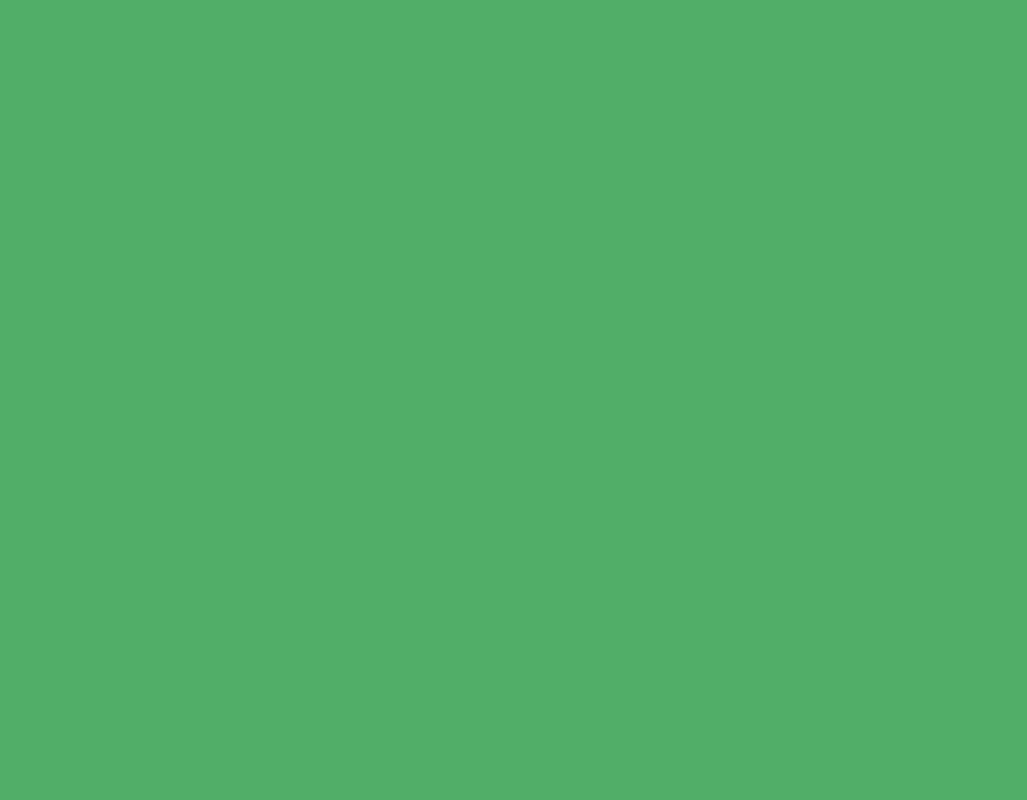
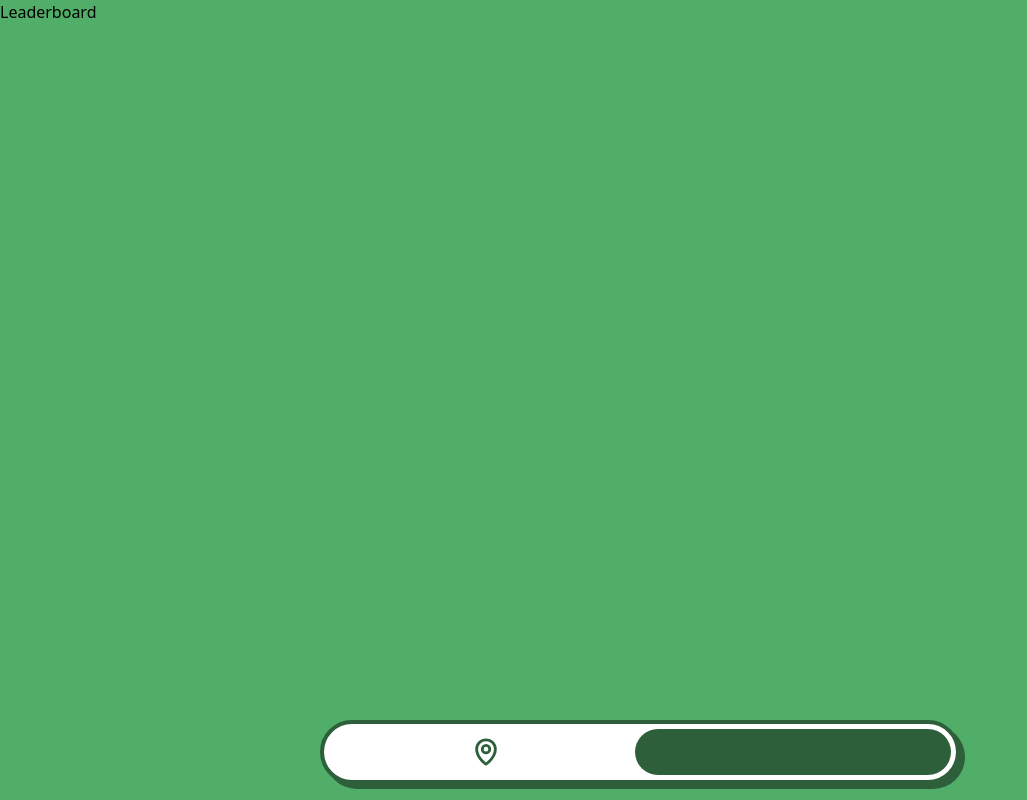
Before and after one commit to lbare/AlderGreens, a React (Vite) app: page /#/scores in a window 1280 px wide. Before the commit this address had no page. Shown: the whole page, without its empty margins (0-1027 px from the left). Built offline with nearby package versions, Linux system fonts and the light colour scheme.

Commit message:
Add new screens for past scores

```diff
--- a/src/App.tsx
+++ b/src/App.tsx
@@ -3,6 +3,7 @@ import Home from "./routes/Home";
 import Scorecard from "./routes/Scorecard";
 import SelectPlayers from "./routes/SelectPlayers";
 import Game from "./routes/Game";
+import Scores from "./routes/Scores";
 import { Routes, Route, useLocation } from "react-router-dom";
 import { useRef, useState, useEffect } from "react";
 import { Player, ScoreContext } from "./contexts/ScoreContext";
@@ -72,6 +73,7 @@ function App() {
           <Route path="/selectPlayers" element={<SelectPlayers />} />
           <Route path="/scorecard" element={<Scorecard />} />
           <Route path="/tracking" element={<Game />} />
+          <Route path="/scores" element={<Scores />} />
         </Routes>
       </div>
     </ScoreContext.Provider>
--- /dev/null
+++ b/src/routes/Leaderboard.tsx
@@ -0,0 +1,9 @@
+const Leaderboard = () => {
+  return (
+    <div>
+      <h1>Leaderboard</h1>
+    </div>
+  );
+};
+
+export default Leaderboard;
--- /dev/null
+++ b/src/routes/PastGames.tsx
@@ -0,0 +1,9 @@
+const PastGames = () => {
+  return (
+    <div>
+      <h1>Past Games</h1>
+    </div>
+  );
+};
+
+export default PastGames;
--- /dev/null
+++ b/src/routes/Scores.tsx
@@ -0,0 +1,23 @@
+import BottomBar from "../components/BottomBar";
+import { useState } from "react";
+import PastGames from "./PastGames";
+import Leaderboard from "./Leaderboard";
+
+const Scores = () => {
+  const [activePage, setActivePage] = useState<
+    "tracking" | "scorecard" | "games" | "leaderboard"
+  >("leaderboard");
+
+  return (
+    <div className="flex h-full w-full">
+      {activePage === "leaderboard" ? <Leaderboard /> : <PastGames />}
+      <BottomBar
+        activePage={activePage}
+        setActivePage={setActivePage}
+        type="past"
+      />
+    </div>
+  );
+};
+
+export default Scores;
```
